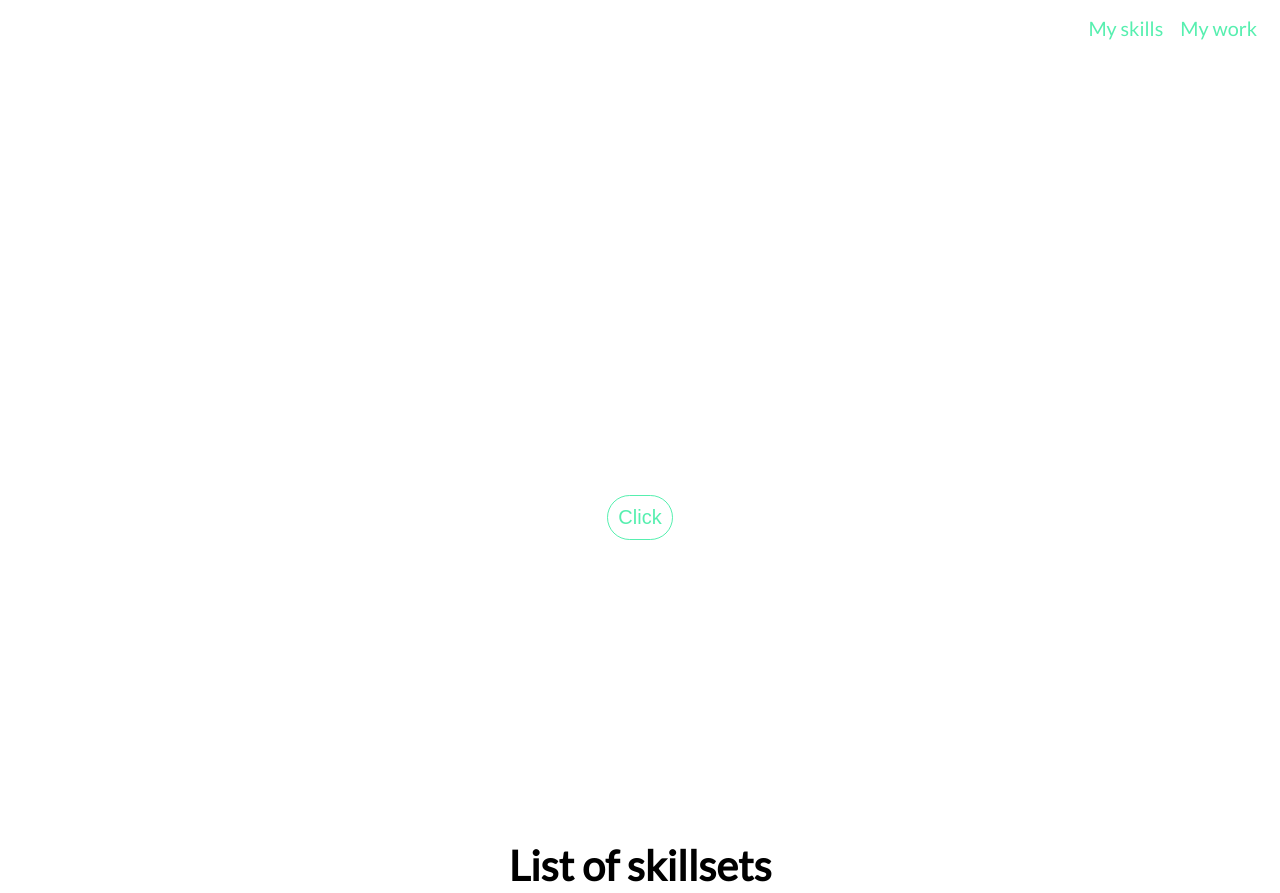
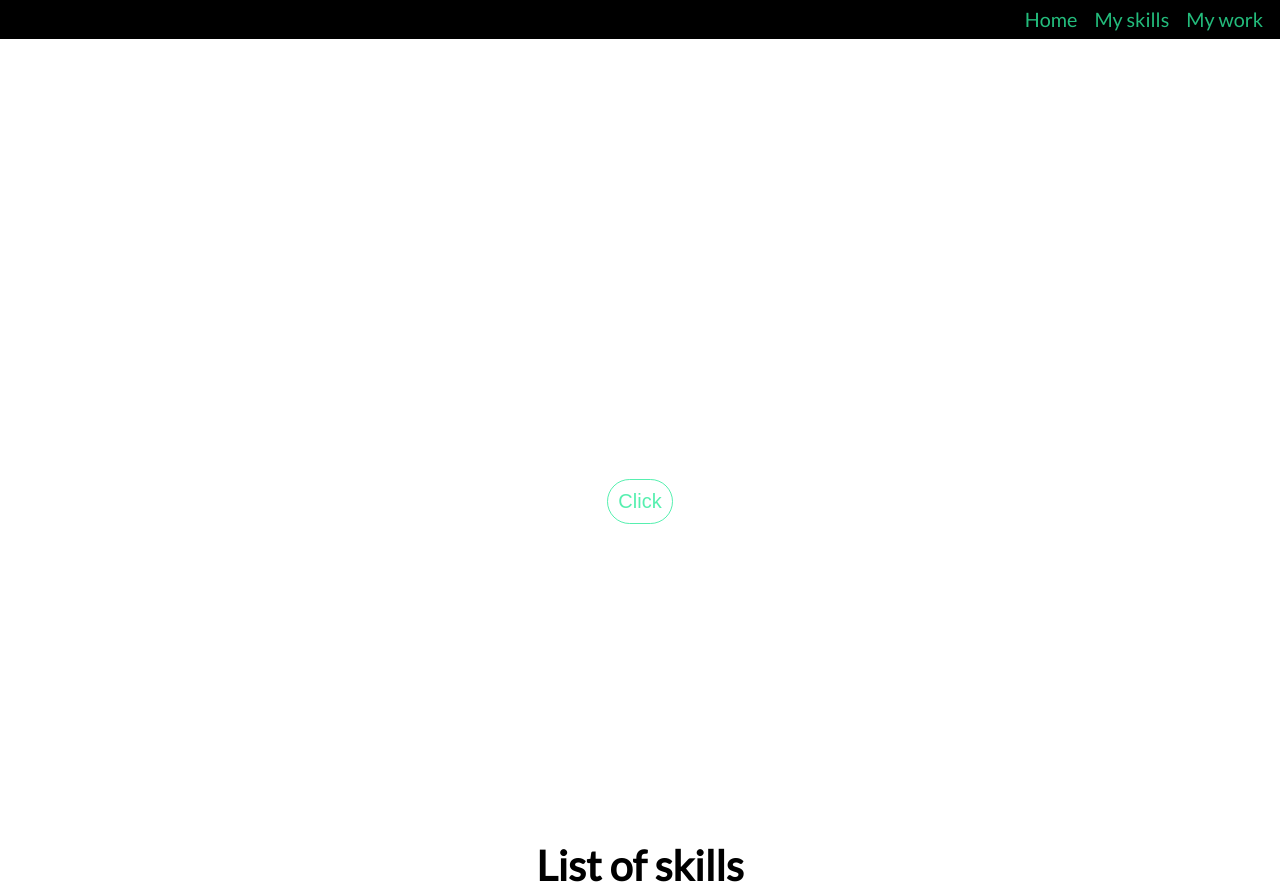
Before and after one commit to afekhaijoseph/afekhaijoseph, a plain HTML site: page index.html in a window 1280 px wide. Shown: the top 893 px of the page. Drawn offline with Linux system fonts and the light colour scheme.

Commit message:
responsiveness

```diff
--- a/index.html
+++ b/index.html
@@ -11,28 +11,34 @@
     <link rel="stylesheet" href="style.css">
     <title>Afekhai</title>
 </head>
-
   <body>
-    <div class="container">
+    <div class="container" id="home">
       <div id="myNav" class="overlay">
         <a href="javascript:void(0)" class="closebtn" onclick="closeNav()">&times;</a>
         <div class="overlay-content">
+          <a href="#home" onclick="closeNav()">Home</a>
           <a href="#skillset" onclick="closeNav()">My skills</a>
-          <a href="#works" onclick="closeNav()">My work</a>
+          <a href="#job" onclick="closeNav()">My work</a>
         </div>
       </div>
       <div id="main">
-        <div id = web-nav>
-          <a href="#skillset">My skills</a>
-          <a href="#works">My work</a>
+        <div id="navigate">
+          <div id = web-nav>
+            <a href="#home">Home</a>
+            <a href="#skillset">My skills</a>
+            <a href="#job">My work</a>
+          </div>
         </div>
-        <span style="font-size:30px;cursor:pointer" class="openbtn" onclick="openNav()"> &#9776; </span>
+        <div id="ham">
+          <span style="font-size:30px;cursor:pointer" class="openbtn" onclick="openNav()"> &#9776; </span>
+        </div>
+
         <h2>I am Afekhai Joseph and I am a software developer</h2>
         <p>I find solutions to problems and bring your ideas to life. Software development is art which i am in love and prolific with.</p>
         <a href="#skillset"><button id="click">Click</button></a>
     </div>
            <div id="skillset">
-                  <h3 id="list">List of skillsets</h3>
+                  <h3 id="list">List of skills</h3>
                   <p id="sentence">Here is the list of languagues I am proficient in</p>
                   <figure>
                     <i class="fab fa-html5"></i>
@@ -46,13 +52,12 @@
                     <i class="fab fa-js-square"></i>
                     <figcaption>Javascript</figcaption>
                   </figure>
-
            </div>
            <div id="works">
             <div>
               <h4>Previous works i have done</h4>
             </div>
-             <a href="www.preenkleen.com">www.preenkleen.com</a>
+             <a href="www.preenkleen.com" id="job">www.preenkleen.com</a>
         </div>
       </div>
   </body>
--- a/style.css
+++ b/style.css
@@ -1,17 +1,22 @@
 *{
    box-sizing:border-box;
-   overflow-x:hidden;
+   overflow:hidden;
 }
 body{
   margin:0;
   padding:0;
   text-align:center;
   font-family:lato;
+  overflow:hidden;
 
 }
 .container{
-  overflow-y: scroll;
   scroll-behavior: smooth;
+  margin-top: 0;
+  padding-top: 0;
+}
+#navigate{
+  display:none;
 }
 #web-nav{
   display:none;
@@ -43,7 +48,7 @@ h3{
   margin:0;
   border-radius: 0 0 45px 45px;
   transition: margin-left .5s;
-  padding: 16px;
+  padding: 0;
   overflow:hidden;
 }
 #main p{
@@ -107,9 +112,7 @@ figcaption{
   top: 0;
   left: 0;
   background-color: rgba(194, 190, 190,);
-  /*rgb(0,0,0);*/
   background-color: rgba(194, 190, 190, 0.9);
-  /*rgba(0,0,0, 0.9);*/
   overflow-x: hidden;
   transition: 0.5s;
 }
@@ -140,6 +143,13 @@ figcaption{
   top: 20px;
   right: 45px;
   font-size: 60px;
+}
+#ham{
+  width:100%;
+  height:auto;
+  position: fixed;
+  background:#000;
+  padding: 10px;
 }
 .openbtn{
   color:rgba(44, 235, 155, 0.801);
@@ -218,14 +228,26 @@ figcaption{
     padding: 10px;
     border-radius:50px;
   }
+#ham{
+  display:none;
+}
 .openbtn{
   display:none;
 }
-  #web-nav{
-    display:block;
-    float: right;
-  }
-  #web-nav a{
+#navigate{
+  display:block;
+  background: black;
+  position: fixed;
+  width:100%;
+  padding: 7px 10px 5px 0;
+
+}
+#web-nav{
+  display:block;
+  background: black;
+  float:right;
+}
+ #web-nav a{
     display: inline-block;
     color:rgba(44, 235, 155, 0.801);
     font-size: calc(7px + 1vw);
```
